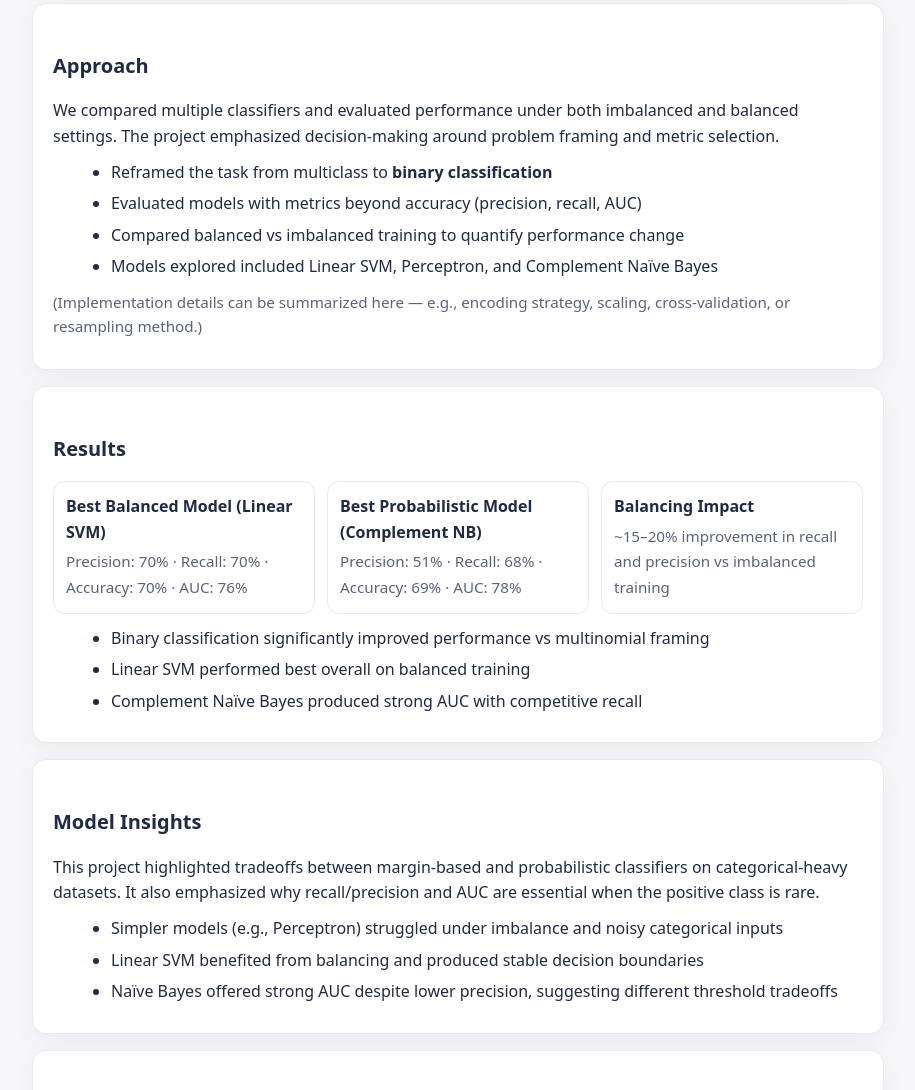
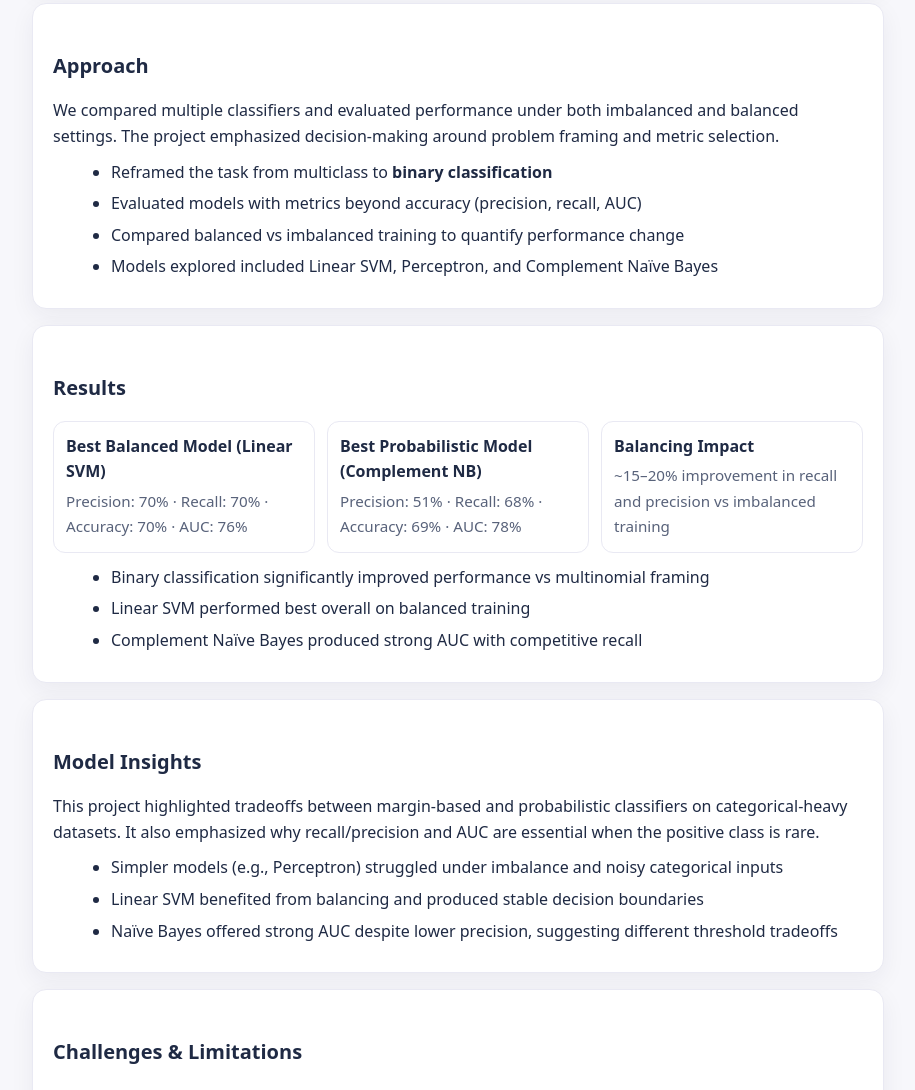
Before and after one commit to acai747/acai747.github.io, a plain HTML site: page assets/writeups/drug-use-classification.html in a window 1280 px wide. Shown: the part 1723-2813 px from the top of the page, without its empty margins (182-1097 px from the left). Drawn offline with Linux system fonts and the light colour scheme.

Commit message:
Update drug-use-classification.html

```diff
--- a/assets/writeups/drug-use-classification.html
+++ b/assets/writeups/drug-use-classification.html
@@ -211,10 +211,6 @@
         <li>Compared balanced vs imbalanced training to quantify performance change</li>
         <li>Models explored included Linear SVM, Perceptron, and Complement Naïve Bayes</li>
       </ul>
-
-      <p class="meta">
-        (Implementation details can be summarized here — e.g., encoding strategy, scaling, cross-validation, or resampling method.)
-      </p>
     </section>
 
     <!-- Results -->
```
